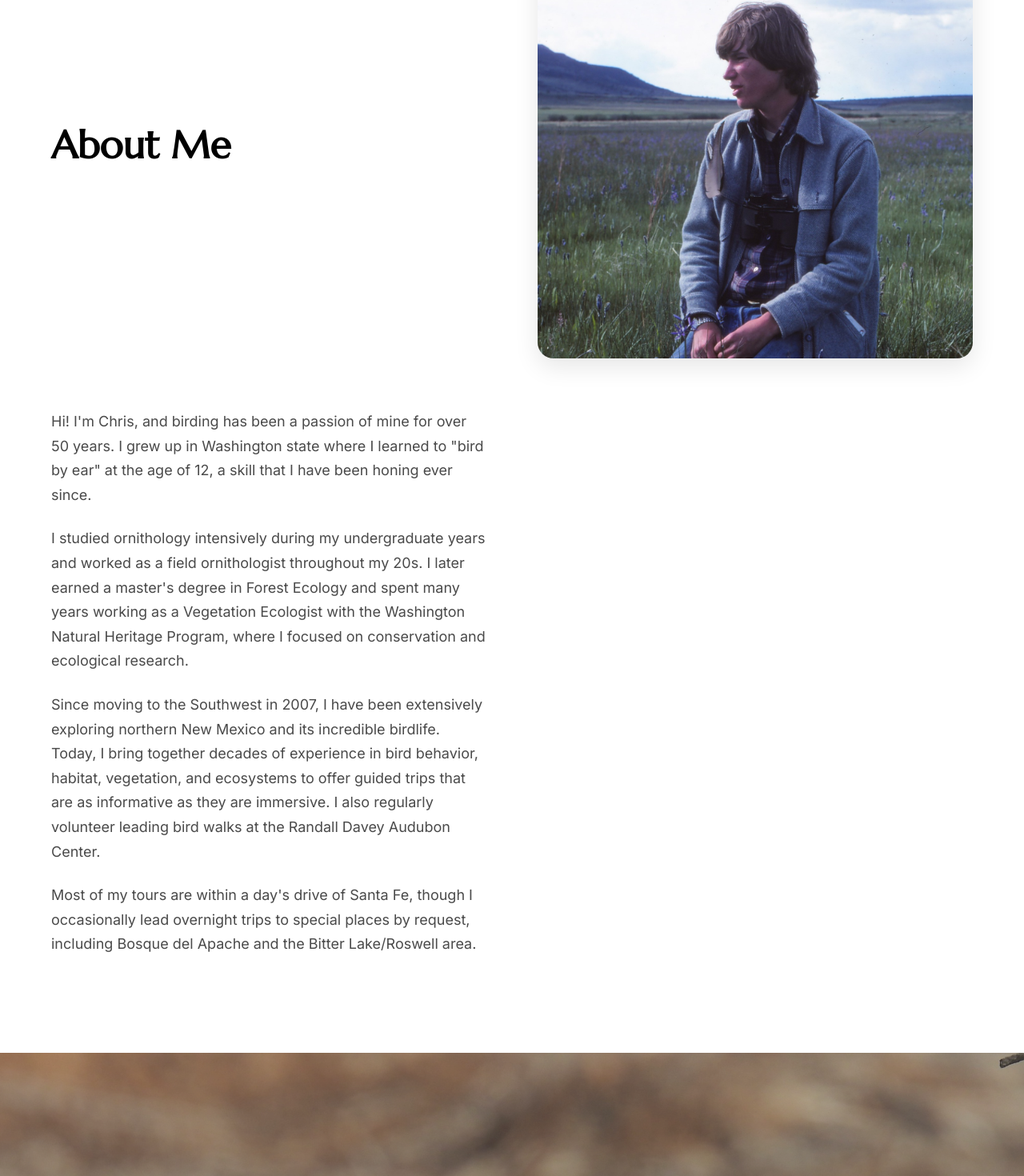
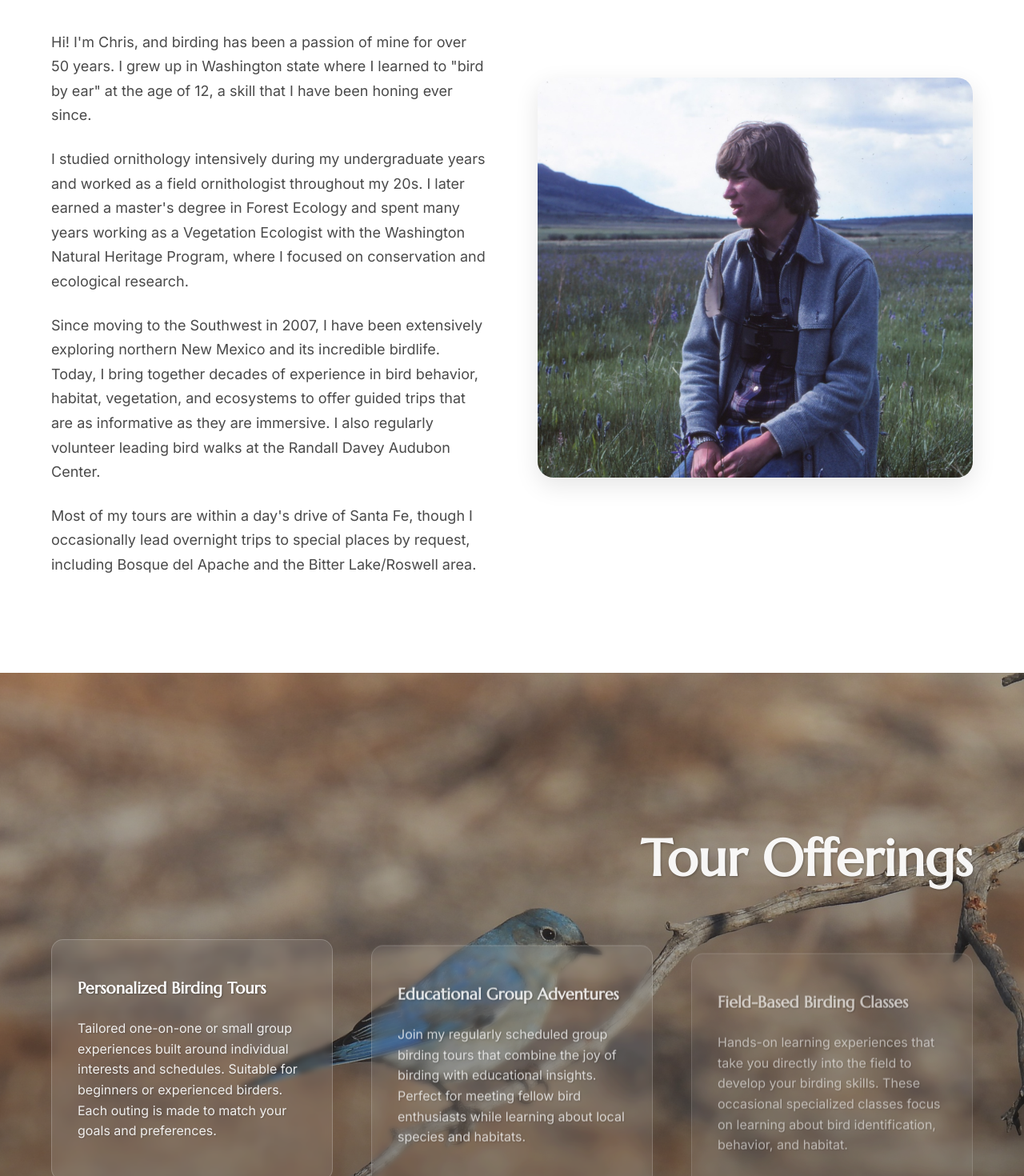
Before and after one commit to SilasRopp1012/take-flight-website, a Next.js app: page / in a window 1280 px wide. Shown: the part 948-2418 px from the top of the page at 80% size. Built offline with nearby package versions, Linux system fonts and the light colour scheme.

Commit message:
Fixed desktop vs mobile about page bug, transient prop DOM issues(react), and all other warnings(autocomplete, CSP, and attr component fixes

```diff
--- a/pages/_document.tsx
+++ b/pages/_document.tsx
@@ -40,7 +40,7 @@ export default class MyDocument extends Document {
             rel="stylesheet"
           />
           <link
-            href="https://fonts.googleapis.com/css2?family=Marcellus:wght@100&display=swap"
+            href="https://fonts.googleapis.com/css2?family=Marcellus&display=swap"
             rel="stylesheet"
           />
 
--- a/sections/About.tsx
+++ b/sections/About.tsx
@@ -25,36 +25,55 @@ const AboutGrid = styled.div`
   @media (max-width: ${theme.breakpoints.lg}) {
     grid-template-columns: 1fr;
     gap: ${theme.spacing.xl};
-    grid-template-areas:
-      "title"
-      "image"
-      "content";
   }
 `
 
-const AboutTitle = styled.h2<{ progress: number }>`
+// Mobile-only title component - shows first on mobile
+const MobileTitleContainer = styled.div`
+  display: none;
+
+  @media (max-width: ${theme.breakpoints.lg}) {
+    display: block;
+    order: -1;
+    text-align: center;
+    margin-bottom: ${theme.spacing.xl};
+  }
+`
+
+const MobileTitle = styled.h2.attrs<{ $progress: number }>(props => ({
+  style: {
+    opacity: Math.max(0, Math.min(1, (props.$progress - 0.1) * 2)),
+    transform: `translateY(${(1 - Math.max(0, Math.min(1, (props.$progress - 0.1) * 2))) * 50}px)`,
+  },
+}))<{ $progress: number }>`
   color: ${theme.colors.primary};
   font-size: ${theme.fontSizes['5xl']};
-  margin-bottom: ${theme.spacing.lg};
-  opacity: ${props => Math.max(0, Math.min(1, (props.progress - 0.1) * 2))};
-  transform: translateY(${props => (1 - Math.max(0, Math.min(1, (props.progress - 0.1) * 2))) * 50}px);
+  font-family: ${theme.fonts.heading};
+  margin: 0;
+  transition: opacity 0.1s ease-out, transform 0.1s ease-out;
+`
+
+const AboutContent = styled.div.attrs<{ $progress: number }>(props => ({
+  style: {
+    opacity: Math.max(0, Math.min(1, props.$progress)),
+    transform: `translateX(${(1 - props.$progress) * -50}px)`,
+  },
+}))<{ $progress: number }>`
   transition: opacity 0.1s ease-out, transform 0.1s ease-out;
 
   @media (max-width: ${theme.breakpoints.lg}) {
-    grid-area: title;
-    margin-bottom: 0;
-    text-align: center;
+    transform: translateY(${props => (1 - props.$progress) * 50}px) !important;
+    order: 2;
   }
-`
 
-const AboutContent = styled.div<{ progress: number }>`
-  opacity: ${props => Math.max(0, Math.min(1, props.progress))};
-  transform: translateX(${props => (1 - props.progress) * -50}px);
-  transition: opacity 0.1s ease-out, transform 0.1s ease-out;
+  h2 {
+    color: ${theme.colors.primary};
+    font-size: ${theme.fontSizes['5xl']};
+    margin-bottom: ${theme.spacing.lg};
 
-  @media (max-width: ${theme.breakpoints.lg}) {
-    grid-area: content;
-    transform: translateY(${props => (1 - props.progress) * 50}px);
+    @media (max-width: ${theme.breakpoints.lg}) {
+      display: none;
+    }
   }
 
   p {
@@ -63,28 +82,41 @@ const AboutContent = styled.div<{ progress: number }>`
   }
 `
 
-const AboutParagraph = styled.p<{ progress: number; delay: number }>`
-  opacity: ${props => Math.max(0, Math.min(1, (props.progress - props.delay) * 3))};
-  transform: translateY(${props => (1 - Math.max(0, Math.min(1, (props.progress - props.delay) * 3))) * 50}px);
+const AboutTitle = styled.h2.attrs<{ $progress: number }>(props => ({
+  style: {
+    opacity: Math.max(0, Math.min(1, (props.$progress - 0.1) * 2)),
+    transform: `translateY(${(1 - Math.max(0, Math.min(1, (props.$progress - 0.1) * 2))) * 50}px)`,
+  },
+}))<{ $progress: number }>`
   transition: opacity 0.1s ease-out, transform 0.1s ease-out;
-  margin-bottom: ${theme.spacing.md};
-  color: ${theme.colors.text.secondary};
 `
 
-const AboutImageContainer = styled.div<{ progress: number }>`
+const AboutParagraph = styled.p.attrs<{ $progress: number; $delay: number }>(props => ({
+  style: {
+    opacity: Math.max(0, Math.min(1, (props.$progress - props.$delay) * 3)),
+    transform: `translateY(${(1 - Math.max(0, Math.min(1, (props.$progress - props.$delay) * 3))) * 50}px)`,
+  },
+}))<{ $progress: number; $delay: number }>`
+  transition: opacity 0.1s ease-out, transform 0.1s ease-out;
+`
+
+const AboutImageContainer = styled.div.attrs<{ $progress: number }>(props => ({
+  style: {
+    opacity: Math.max(0, Math.min(1, props.$progress * 1.2)),
+    transform: `translateX(${(1 - props.$progress) * 50}px)`,
+  },
+}))<{ $progress: number }>`
   position: relative;
   height: 500px;
   border-radius: 20px;
   overflow: hidden;
   box-shadow: 0 10px 30px rgba(0, 0, 0, 0.1);
-  opacity: ${props => Math.max(0, Math.min(1, props.progress * 1.2))};
-  transform: translateX(${props => (1 - props.progress) * 50}px);
   transition: opacity 0.1s ease-out, transform 0.1s ease-out;
 
   @media (max-width: ${theme.breakpoints.lg}) {
-    grid-area: image;
     height: 400px;
-    transform: translateY(${props => (1 - props.progress) * 50}px);
+    transform: translateY(${props => (1 - props.$progress) * 50}px) !important;
+    order: 1;
   }
 `
 
@@ -99,34 +131,22 @@ export function About() {
       const rect = sectionRef.current.getBoundingClientRect()
       const windowHeight = window.innerHeight
 
-      // Calculate progress based on how much of the section is visible
-      const sectionTop = rect.top
-      const sectionHeight = rect.height
-
-      // Start animation when section enters viewport, complete when it's centered
-      const startPoint = windowHeight * 0.8 // Start when 80% down the viewport
-      const endPoint = windowHeight * 0.2   // Complete when 20% down the viewport
+      const startPoint = windowHeight * 0.8
+      const endPoint = windowHeight * 0.2
 
       let progress = 0
 
-      if (sectionTop <= startPoint && sectionTop >= endPoint) {
-        // Calculate progress between 0 and 1
-        progress = (startPoint - sectionTop) / (startPoint - endPoint)
-      } else if (sectionTop < endPoint) {
-        // Fully visible
+      if (rect.top <= startPoint && rect.top >= endPoint) {
+        progress = (startPoint - rect.top) / (startPoint - endPoint)
+      } else if (rect.top < endPoint) {
         progress = 1
       }
 
-      // Clamp progress between 0 and 1
       progress = Math.max(0, Math.min(1, progress))
-
       setScrollProgress(progress)
     }
 
-    // Initial calculation
     handleScroll()
-
-    // Add scroll listener with passive flag for better performance
     window.addEventListener('scroll', handleScroll, { passive: true })
 
     return () => {
@@ -138,9 +158,23 @@ export function About() {
     <AboutSection id="about" ref={sectionRef}>
       <Container>
         <AboutGrid>
-          <AboutTitle progress={scrollProgress}>{content.about.title}</AboutTitle>
+          {/* Mobile-only title - shows first on mobile */}
+          <MobileTitleContainer>
+            <MobileTitle $progress={scrollProgress}>{content.about.title}</MobileTitle>
+          </MobileTitleContainer>
 
-          <AboutImageContainer progress={scrollProgress}>
+          {/* Desktop: content with title, Mobile: content without title (shows after image) */}
+          <AboutContent $progress={scrollProgress}>
+            <AboutTitle $progress={scrollProgress}>{content.about.title}</AboutTitle>
+            {content.about.paragraphs.map((paragraph, index) => (
+              <AboutParagraph key={index} $progress={scrollProgress} $delay={0.1 + (index * 0.1)}>
+                {paragraph}
+              </AboutParagraph>
+            ))}
+          </AboutContent>
+
+          {/* Image - shows second on mobile */}
+          <AboutImageContainer $progress={scrollProgress}>
             <Image
               src={images.about}
               alt="A photo of Chris with binoculars in the field"
@@ -152,14 +186,6 @@ export function About() {
               sizes="(max-width: 768px) 100vw, 50vw"
             />
           </AboutImageContainer>
-
-          <AboutContent progress={scrollProgress}>
-            {content.about.paragraphs.map((paragraph, index) => (
-              <AboutParagraph key={index} progress={scrollProgress} delay={0.1 + (index * 0.1)}>
-                {paragraph}
-              </AboutParagraph>
-            ))}
-          </AboutContent>
         </AboutGrid>
       </Container>
     </AboutSection>
--- a/sections/Tours.tsx
+++ b/sections/Tours.tsx
@@ -20,15 +20,15 @@ const ToursSection = styled.section`
   }
 `
 
-const BackgroundImage = styled.div<{ progress: number }>`
+const BackgroundImage = styled.div<{ $progress: number }>`
   position: absolute;
   top: 0;
   left: 0;
   right: 0;
   bottom: 0;
   z-index: 1;
-  opacity: ${props => 0.7 + (props.progress * 0.3)};
-  transform: scale(${props => 1 + (props.progress * 0.05)});
+  opacity: ${props => 0.7 + (props.$progress * 0.3)};
+  transform: scale(${props => 1 + (props.$progress * 0.05)});
   transition: opacity 0.1s ease-out, transform 0.1s ease-out;
 `
 
@@ -54,11 +54,11 @@ const Container = styled.div`
   z-index: 3;
 `
 
-const SectionHeader = styled.div<{ progress: number }>`
+const SectionHeader = styled.div<{ $progress: number }>`
   text-align: right;
   margin-bottom: ${theme.spacing['2xl']};
-  opacity: ${props => Math.max(0, Math.min(1, props.progress * 1.5))};
-  transform: translateY(${props => (1 - Math.max(0, Math.min(1, props.progress * 1.5))) * 30}px);
+  opacity: ${props => Math.max(0, Math.min(1, props.$progress * 1.5))};
+  transform: translateY(${props => (1 - Math.max(0, Math.min(1, props.$progress * 1.5))) * 30}px);
   transition: opacity 0.1s ease-out, transform 0.1s ease-out;
 
   h2 {
@@ -80,7 +80,7 @@ const ToursGrid = styled.div`
   }
 `
 
-const TourItem = styled.div<{ progress: number; delay: number }>`
+const TourItem = styled.div<{ $progress: number; $delay: number }>`
   text-align: left;
   padding: ${theme.spacing.xl} ${theme.spacing.lg};
   background: rgba(255, 255, 255, 0.1);
@@ -88,19 +88,19 @@ const TourItem = styled.div<{ progress: number; delay: number }>`
   backdrop-filter: blur(3px);
   border: 1px solid rgba(255, 255, 255, 0.2);
   transition: all 0.3s ease, opacity 0.1s ease-out, transform 0.1s ease-out;
-  opacity: ${props => Math.max(0, Math.min(1, (props.progress - props.delay) * 2))};
-  transform: translateY(${props => (1 - Math.max(0, Math.min(1, (props.progress - props.delay) * 2))) * 50}px);
+  opacity: ${props => Math.max(0, Math.min(1, (props.$progress - props.$delay) * 2))};
+  transform: translateY(${props => (1 - Math.max(0, Math.min(1, (props.$progress - props.$delay) * 2))) * 50}px);
 
   &:hover {
     background: rgba(255, 255, 255, 0.15);
-    transform: translateY(${props => (1 - Math.max(0, Math.min(1, (props.progress - props.delay) * 2))) * 50 - 5}px);
+    transform: translateY(${props => (1 - Math.max(0, Math.min(1, (props.$progress - props.$delay) * 2))) * 50 - 5}px);
   }
 
   @media (max-width: ${theme.breakpoints.lg}) {
-    transform: translateY(${props => (1 - Math.max(0, Math.min(1, (props.progress - props.delay) * 2))) * 30}px);
+    transform: translateY(${props => (1 - Math.max(0, Math.min(1, (props.$progress - props.$delay) * 2))) * 30}px);
 
     &:hover {
-      transform: translateY(${props => (1 - Math.max(0, Math.min(1, (props.progress - props.delay) * 2))) * 30 - 5}px);
+      transform: translateY(${props => (1 - Math.max(0, Math.min(1, (props.$progress - props.$delay) * 2))) * 30 - 5}px);
     }
   }
 `
@@ -172,7 +172,7 @@ export function Tours() {
 
   return (
     <ToursSection id="tours" ref={sectionRef}>
-      <BackgroundImage progress={scrollProgress}>
+      <BackgroundImage $progress={scrollProgress}>
         <Image
           src={images.tours}
           alt="Beautiful birding landscape in New Mexico"
@@ -184,7 +184,7 @@ export function Tours() {
       <BackgroundOverlay />
 
       <Container>
-        <SectionHeader progress={scrollProgress}>
+        <SectionHeader $progress={scrollProgress}>
           <h2>{content.tours.title}</h2>
         </SectionHeader>
 
@@ -192,8 +192,8 @@ export function Tours() {
           {content.tours.offerings.map((offering, index) => (
             <TourItem
               key={offering.id}
-              progress={scrollProgress}
-              delay={0.1 + (index * 0.1)} // Stagger: 0.1, 0.2, 0.3
+              $progress={scrollProgress}
+              $delay={0.1 + (index * 0.1)} // Stagger: 0.1, 0.2, 0.3
             >
               <TourContent>
                 <h3>{offering.title}</h3>
```
Also changed, not shown: components/Header.tsx (+28 -28 lines), sections/Contact.tsx (+69 -41 lines), sections/Testimonials.tsx (+13 -13 lines), 1 other file (tests, documents, lock files or other folders).
